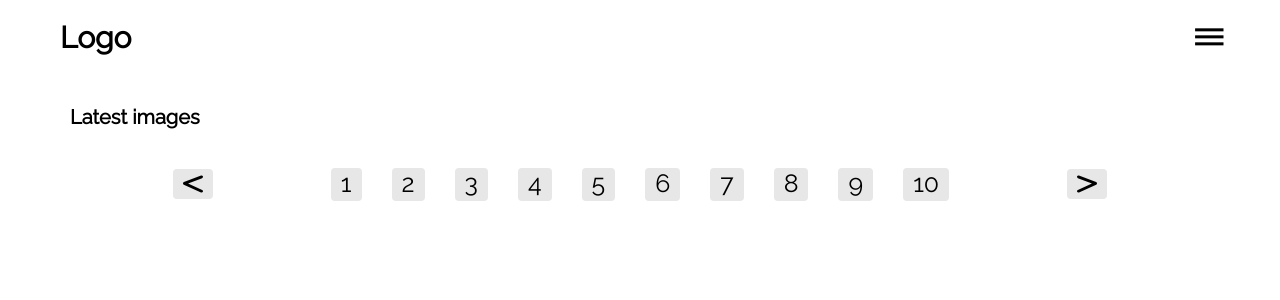
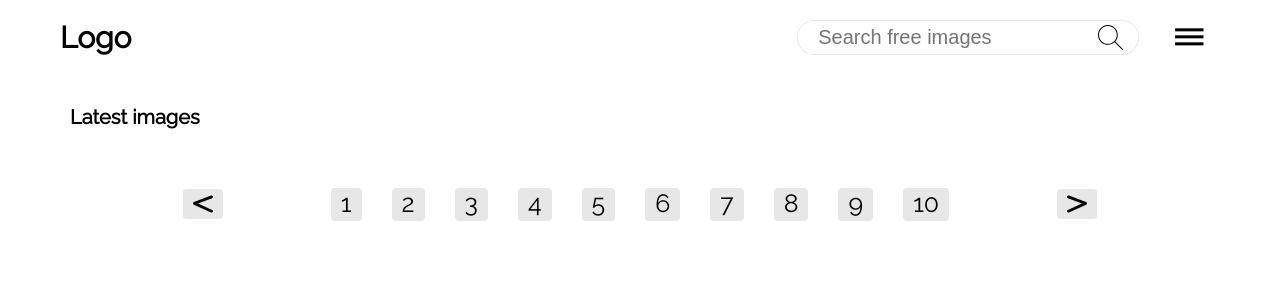
Before and after one commit to nagasaijithin/photo, a React (Create React App) app: page /latestimages/1 in a window 1280 px wide. Shown: the top 300 px of the page. Built offline with nearby package versions, Linux system fonts and the light colour scheme.

Commit message:
complite the pagebar

```diff
--- a/src/App.js
+++ b/src/App.js
@@ -1,31 +1,23 @@
-import React, { useEffect } from "react";
+import React from "react";
 import { Route, Redirect } from "react-router-dom";
-import { init } from "./actions";
-import { connect } from "react-redux";
+
 ////main page components
 import HomePage from "./pages/homepage";
 
 /// components
 import NavBar from "./components/nav.component";
-function App({ init }) {
-  useEffect(() => {
-    // init();
-  }, []);
+function App() {
   return (
     <div>
       <NavBar />
       <Route
         path="/"
         exact
-        render={() => <Redirect from={"/"} to={"/latestimages/:id"} />}
+        render={() => <Redirect from={"/"} to={"/latestimages/1"} />}
       />
       <Route path="/latestimages/:id" exact component={HomePage} />
     </div>
   );
 }
-const mapStateToProps = (state) => {
-  return {
-    state,
-  };
-};
-export default connect(mapStateToProps, { init })(App);
+
+export default App;
--- a/src/actions/index.js
+++ b/src/actions/index.js
@@ -1,14 +1,15 @@
 import { INIT } from "./types";
 import api from "../api";
 
-export const init = () => async (disptch) => {
-  let res = await api.get("/photos", {
-    params: {
-      per_page: "25",
-    },
-  });
+export const init = (pageNum) => async (disptch) => {
+  // let res = await api.get("/photos", {
+  //   params: {
+  //     per_page: "25",
+  //     page: pageNum,
+  //   },
+  // });
   disptch({
     type: INIT,
-    payload: res.data,
+    payload: [],
   });
 };
--- a/src/components/allimages.component.jsx
+++ b/src/components/allimages.component.jsx
@@ -30,8 +30,6 @@ const Allimageslist = ({ images }) => {
 };
 
 const Allimage = ({ images }) => {
-  console.log(images);
-
   return (
     <CardItemsWapper>
       <Allimageslist images={images} />
--- a/src/components/imagelist.component.jsx
+++ b/src/components/imagelist.component.jsx
@@ -50,7 +50,10 @@ const Imagelist = (props) => {
   let icel = useRef(null);
 
   useEffect(() => {
-    icel.style.gridRowEnd = `span ${Math.ceil(iel.height / 10 + 6)}`;
+    let continer = icel;
+    iel.addEventListener("load", (e) => {
+      continer.style.gridRowEnd = `span ${Math.ceil(e.target.height / 10 + 6)}`;
+    });
     setstate(iel.width);
   }, [iel, icel]);
   return (
--- /dev/null
+++ b/src/components/input.component.jsx
@@ -0,0 +1,38 @@
+import React, { useState } from "react";
+import styled from "styled-components";
+const Form = styled.form`
+  height: 100%;
+  display: flex;
+  border: 1px solid ${(props) => props.theme.downbackcolor};
+  padding: 0 1rem;
+  border-radius: 17px;
+
+  & > input[type="search"] {
+    height: 100%;
+    font-size: 2rem;
+    padding: 0 1rem;
+    border: none;
+  }
+  & img {
+    width: 3.5rem;
+    padding: 0 0.5rem;
+  }
+`;
+const Input = ({ type, children }) => {
+  const [state, setState] = useState("");
+  return (
+    <Form>
+      <input
+        type={type}
+        placeholder="Search free images"
+        value={state}
+        onChange={(e) => {
+          setState(e.target.value);
+        }}
+      />
+      {children && children}
+    </Form>
+  );
+};
+
+export default Input;
--- a/src/components/nav.component.jsx
+++ b/src/components/nav.component.jsx
@@ -2,6 +2,9 @@ import React, { useRef } from "react";
 import styled from "styled-components";
 import { Link } from "react-router-dom";
 import { TimelineLite, Power3 } from "gsap";
+
+import search from "../assets/search.svg";
+import Input from "./input.component";
 const Nav = styled.nav`
   max-width: ${(props) => props.theme.continer};
   margin: 0 auto;
@@ -13,10 +16,6 @@ const Nav = styled.nav`
   & a {
     text-decoration: none;
     color: black;
-  }
-  & div {
-    transform: rotate(90deg);
-    cursor: pointer;
   }
 `;
 const NavListWapper = styled.div`
@@ -46,7 +45,16 @@ const NavListWapper = styled.div`
     }
   }
 `;
-
+const Handbar = styled.div`
+  transform: rotate(90deg);
+  cursor: pointer;
+`;
+const SearchandhandelbarWapper = styled.div`
+  display: flex;
+  & > * {
+    margin: 0 2rem;
+  }
+`;
 ////////////////////////////////////////////////////////////
 //////////////////// Nav Animation
 /////////////////////////////////////////////////
@@ -112,7 +120,12 @@ const NavBar = () => {
       </NavListWapper>
       <Nav>
         <Link to="/">Logo</Link>
-        <div onClick={() => navAnimation(nlwel, nlwulel)}>|||</div>
+        <SearchandhandelbarWapper>
+          <Input type="search">
+            <img src={search} alt="Search" />
+          </Input>
+          <Handbar onClick={() => navAnimation(nlwel, nlwulel)}>|||</Handbar>
+        </SearchandhandelbarWapper>
       </Nav>
     </>
   );
--- a/src/components/pagebar.component.jsx
+++ b/src/components/pagebar.component.jsx
@@ -2,15 +2,23 @@ import React from "react";
 import styled from "styled-components";
 import { withRouter } from "react-router-dom";
 import history from "../history";
+import { connect } from "react-redux";
+
+import { init } from "../actions";
 import greaterthan from "../assets/greaterthan.svg";
 import lessthan from "../assets/lessthan.svg";
 
+///////////////////////////////////////////////////////
+//////////////////////// style components
+///////////////////////////////////////////
 const Pagebarwapper = styled.div`
   display: flex;
   justify-content: space-evenly;
   font-size: 2.5rem;
   height: 3rem;
   align-items: center;
+  margin: 2rem;
+
   & > div:not(:nth-child(2)) {
     height: 100%;
     display: flex;
@@ -19,6 +27,7 @@ const Pagebarwapper = styled.div`
     padding: 0.2rem 1rem;
     background-color: ${(props) => props.theme.downbackcolor};
     border-radius: 4px;
+    cursor: pointer;
     & img {
       height: 80%;
     }
@@ -34,48 +43,89 @@ const NumberGrid = styled.div`
     margin: 0 1.5rem;
     background-color: ${(props) => props.theme.downbackcolor};
     border-radius: 4px;
-    /* display: flex;
-    justify-content: center;
-    align-items: center; */
     cursor: pointer;
   }
 `;
 
-const NumbergridItem = ({ start }) => {
+///////////////////////////////////////////////////////
+//////////////////////// event handlers
+///////////////////////////////////////////
+
+const pageChangeHandeler = (e, initstate) => {
+  e.persist();
+  initstate(Number(e.target.title));
+  history.push(`/latestimages/${e.target.title}`);
+};
+const backpageHandeler = (e, match, init) => {
+  let num = Number(match.params.id) <= 41 ? Number(match.params.id) : 41;
+  if (num > 1) {
+    history.push(`/latestimages/${num - 1}`);
+    init(num - 1);
+  }
+};
+const nextpageHandeler = (e, match, init) => {
+  let num = Number(match.params.id);
+  if (num < 50) {
+    history.push(`/latestimages/${num + 1}`);
+    init(num + 1);
+  }
+};
+
+///////////////////////////////////////////////////////
+//////////////////////// helper component
+///////////////////////////////////////////
+const NumbergridItem = ({ start, initstate }) => {
   let arr = [];
+
   for (let i = 1; i <= 10; i++) {
     arr.push(start);
     start++;
   }
+
   return (
     <>
       {arr.map((ar, i) => (
-        <div title={ar} onClick={(e) => pageChangeHandeler(e)} key={i}>
+        <div
+          title={ar}
+          onClick={(e) => pageChangeHandeler(e, initstate)}
+          key={i}
+        >
           {ar}
         </div>
       ))}
     </>
   );
 };
-
-const pageChangeHandeler = (e) => {
-  e.persist();
-  history.push(`/latestimages/${e.target.title}`);
-};
-const Pagebar = ({ match }) => {
+////////////////////////////////////////////////////////////////////
+////////////////////////////////main component
+//////////////////////////////////////////////////////
+const Pagebar = ({ match, ...props }) => {
   return (
     <Pagebarwapper>
-      <div>
-        <img src={lessthan} alt="" />
+      <div
+        title="Backpage"
+        onClick={(e) => backpageHandeler(e, match, props.init)}
+      >
+        <img src={lessthan} alt="Backpage" />
       </div>
       <NumberGrid>
-        <NumbergridItem start={Number(match.params.id)} />
+        <NumbergridItem
+          initstate={props.init}
+          start={Number(match.params.id) <= 41 ? Number(match.params.id) : 41}
+        />
       </NumberGrid>
-      <div>
-        <img src={greaterthan} alt="" />
+      <div
+        title="Nextpage"
+        onClick={(e) => nextpageHandeler(e, match, props.init)}
+      >
+        <img src={greaterthan} alt="Nextpage" />
       </div>
     </Pagebarwapper>
   );
 };
-
-export default withRouter(Pagebar);
+const mapStateToProps = (state) => {
+  return {
+    allimages: state,
+  };
+};
+export default connect(mapStateToProps, { init })(withRouter(Pagebar));
--- a/src/pages/homepage.jsx
+++ b/src/pages/homepage.jsx
@@ -1,18 +1,20 @@
 import React, { useEffect } from "react";
 import styled from "styled-components";
+import { connect } from "react-redux";
+import { withRouter } from "react-router-dom";
+
+import { init } from "../actions";
 import Allimage from "../components/allimages.component";
-
 import Pagebar from "../components/pagebar.component";
 const HomepageContiner = styled.div`
   max-width: ${(props) => props.theme.continer};
   margin: 0 auto;
   padding: 3rem;
 `;
-const HomePage = ({ history, match }) => {
+const HomePage = ({ init, match }) => {
   useEffect(() => {
-    let num = match.params.id === "1" ? "1" : match.params.id;
-    history.push(`/latestimages/${num}`);
-  }, [history]);
+    init(Number(match.params.id));
+  }, []);
   return (
     <HomepageContiner>
       <h1>Latest images</h1>
@@ -21,4 +23,9 @@ const HomePage = ({ history, match }) => {
     </HomepageContiner>
   );
 };
-export default HomePage;
+const mapStateToProps = (state) => {
+  return {
+    state,
+  };
+};
+export default connect(mapStateToProps, { init })(withRouter(HomePage));
```
Also changed, not shown: src/assets/search.svg (added).
